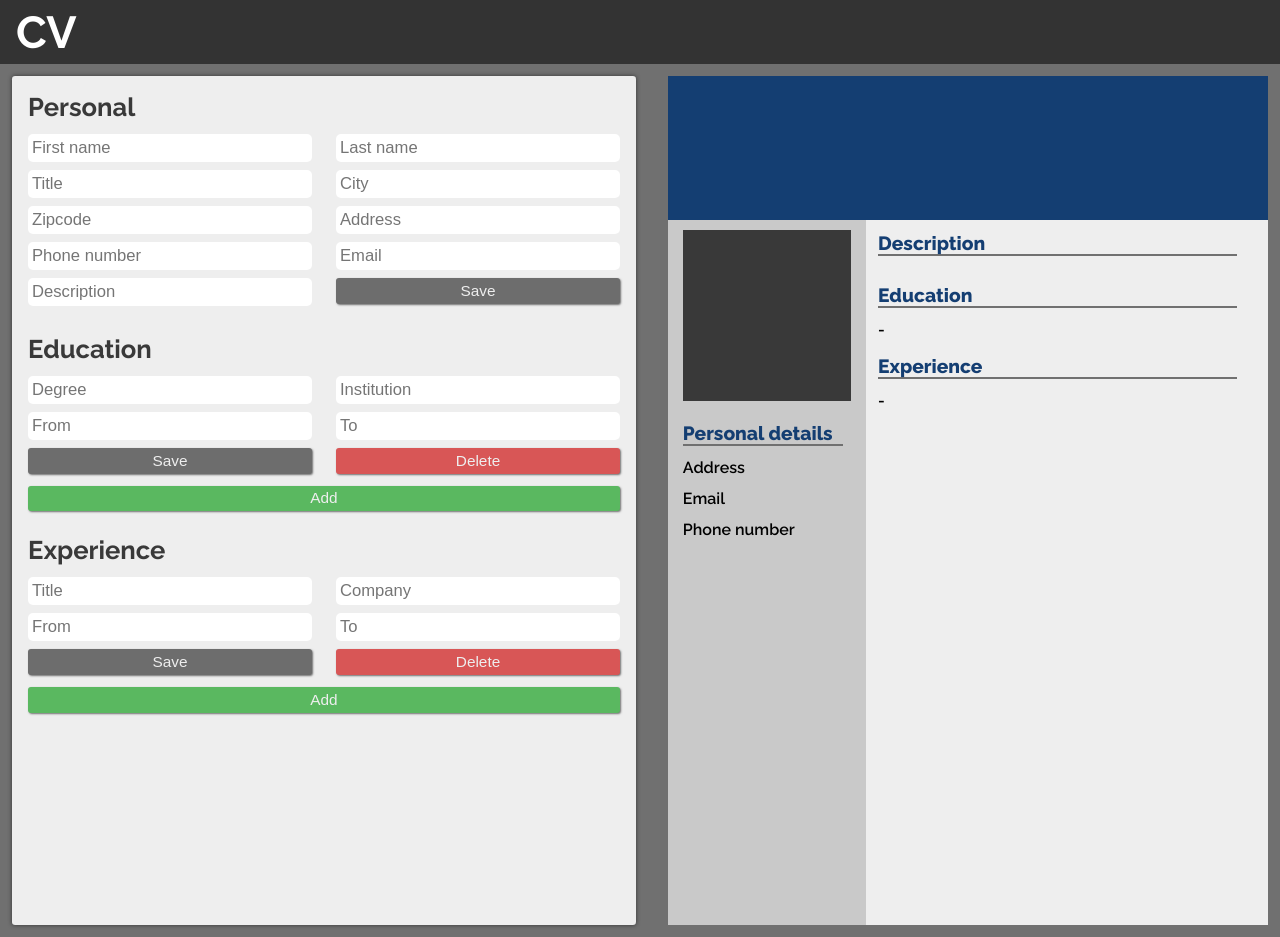
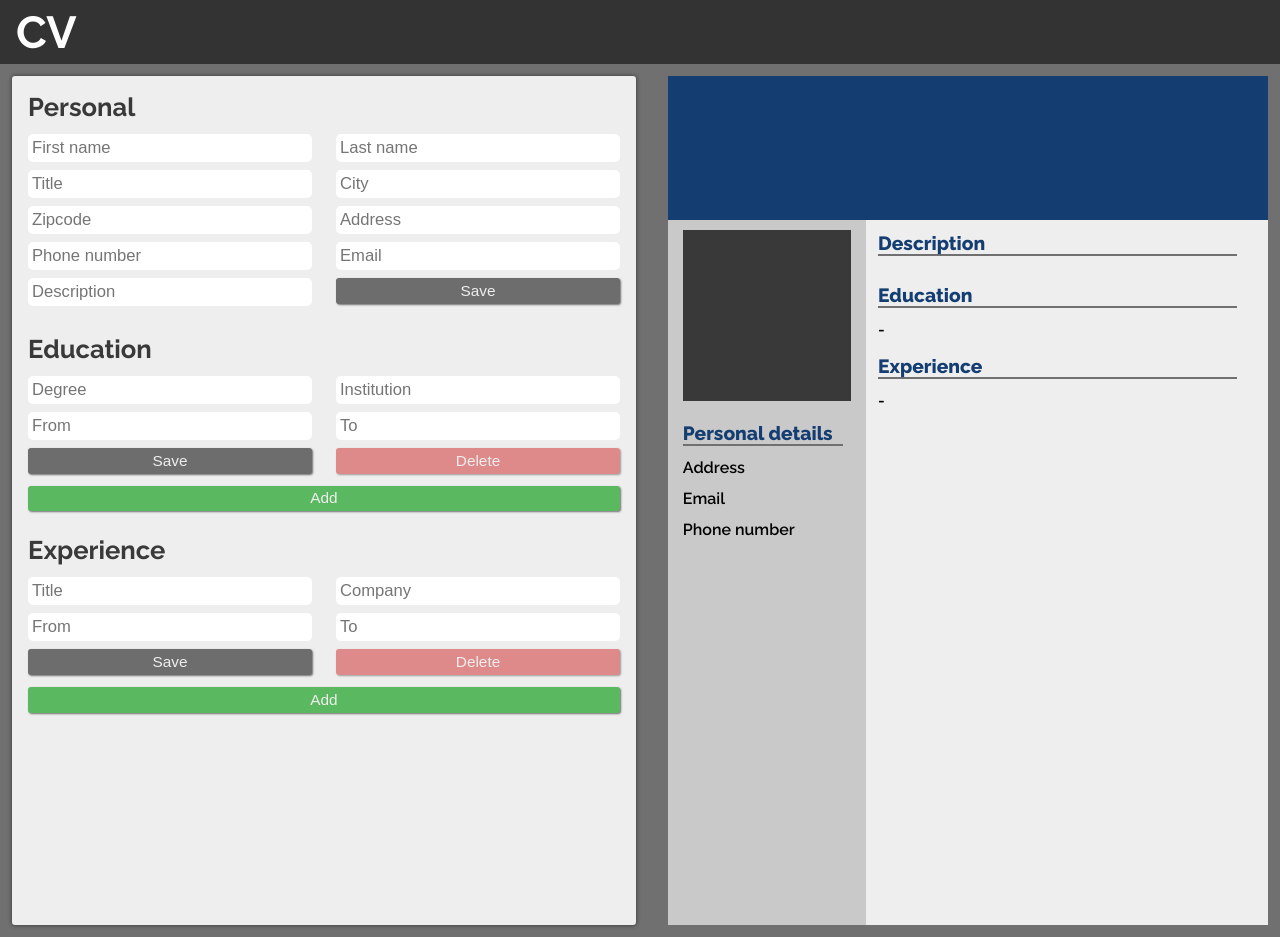
Before and after one commit to junskih/cv, a React (Create React App) app: page / in a window 1280 px wide. Built offline with nearby package versions, Linux system fonts and the light colour scheme.

Commit message:
Add visual indication for disabled buttons

```diff
--- a/src/App.css
+++ b/src/App.css
@@ -127,6 +127,10 @@ main {
 
 .form-button:active {
   transform: scale(0.9);
+}
+
+.form-button:disabled {
+  opacity: 0.65;
 }
 
 .form-button--neutral {
--- a/src/components/Button.js
+++ b/src/components/Button.js
@@ -6,13 +6,15 @@ class Button extends React.Component {
     const {
       name,
       color,
-      onClick
+      onClick,
+      disabled
     } = this.props;
 
     return(
       <button
         className={`form-button form-button--${color}`}
         onClick={onClick}
+        disabled={disabled}
       >
         {capitalize(name)}
       </button>
--- a/src/components/Form.js
+++ b/src/components/Form.js
@@ -37,6 +37,7 @@ class Form extends React.Component {
           name='delete'
           color='danger'
           onClick={handleDelete.bind(this, 'education', entry.id)}
+          disabled={education.length === 1}
         />
       </FormEntry>
     );
@@ -53,6 +54,7 @@ class Form extends React.Component {
           name='delete'
           color='danger'
           onClick={handleDelete.bind(this, 'experience', entry.id)}
+          disabled={experience.length === 1}
         />
       </FormEntry>
     );
```
